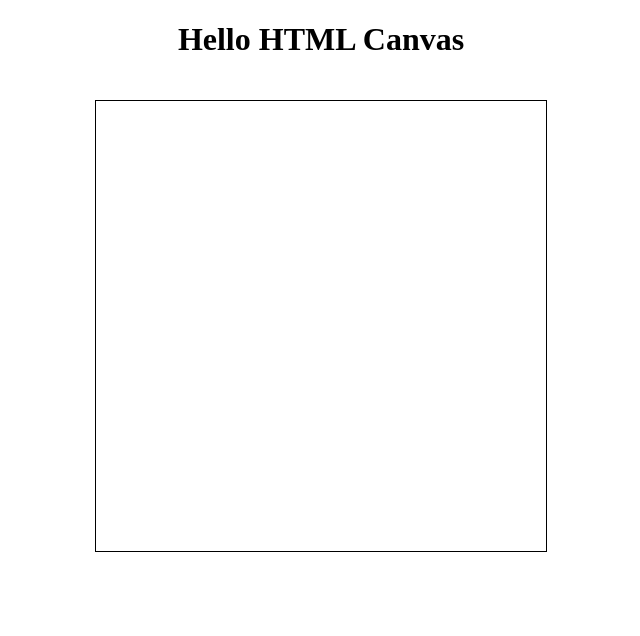
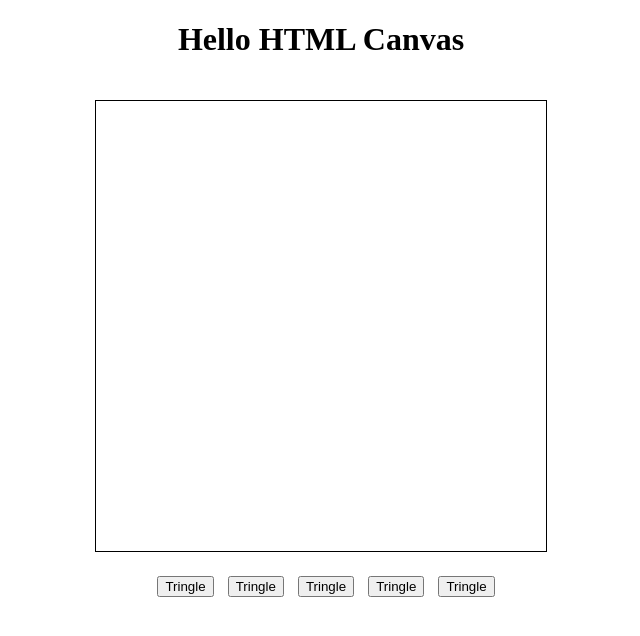
Before and after one commit to yuvalsidis/Day-27-HTML5-Canvas, a plain HTML site: page Exercise1again/index.html in a window 1280 px wide. Shown: the whole page, without its empty margins (319-959 px from the left). Drawn offline with Linux system fonts and the light colour scheme.

Commit message:
mainfooter  css modify

```diff
--- a/Exercise1again/index.html
+++ b/Exercise1again/index.html
@@ -12,8 +12,16 @@
     </header>
 
     <main class="main-content">
-        <canvas class="canvas" width="450" height="450" onClick="onDrew(event)"></canvas>
+        <canvas class="canvas" width="450" height="450" onClick="onDraw(event)"></canvas>
     </main>
-    <footer class="main-footer"></footer>
+    <footer class="main-footer">
+        <div class="auctions">
+            <button class="currect-mode-button" onClick="onSetShape('tringle')">Tringle</button>
+            <button class="currect-mode-button" onClick="onSetShape('rect')">Tringle</button>
+            <button class="currect-mode-button" onClick="onSetShape('text')">Tringle</button>
+            <button class="currect-mode-button" onClick="onSetShape('line')">Tringle</button>
+            <button class="currect-mode-button" onClick="onClearCanvas('clear')">Tringle</button>
+        </div>
+    </footer>
 </body>
 </html>
--- a/Exercise1again/styles/components/main-footer.css
+++ b/Exercise1again/styles/components/main-footer.css
@@ -0,0 +1,5 @@
+/* Main Footer */
+
+.main-footer .auctions > *{
+    margin-left: 10px;
+}
```
